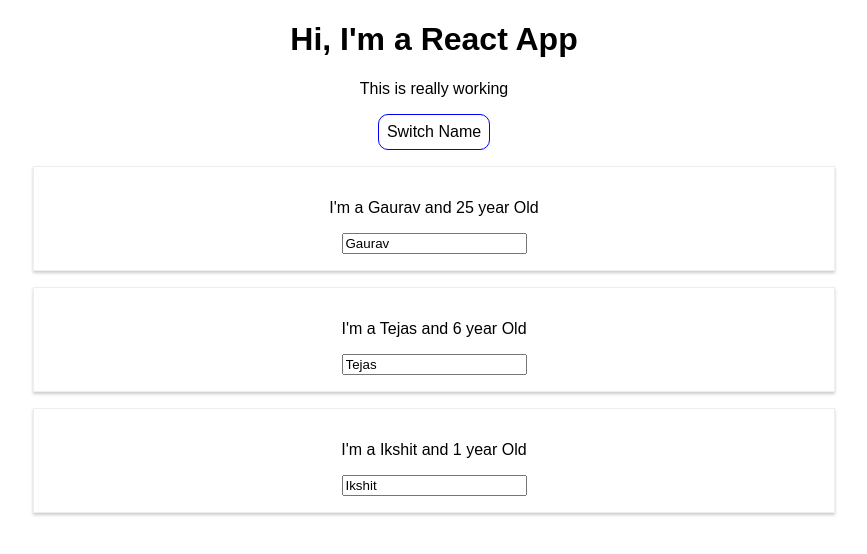
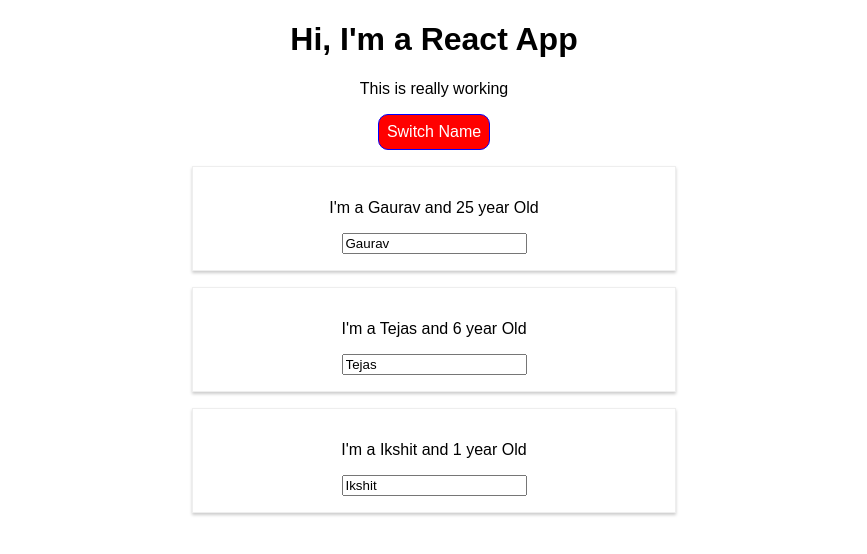
Before and after one commit to ergauravgoyal/react-complete-guide, a React (Create React App) app: page / in a window 1280 px wide. Both pictures are taken after a click on the button "Switch Name". Shown: the top 554 px of the page, without its empty margins (206-1073 px from the left). Built offline with nearby package versions, Linux system fonts and the light colour scheme.

Commit message:
Added all files till tut 64

```diff
--- a/package.json
+++ b/package.json
@@ -3,6 +3,7 @@
   "version": "0.1.0",
   "private": true,
   "dependencies": {
+    "radium": "^0.24.1",
     "react": "^16.4.1",
     "react-dom": "^16.4.1",
     "react-scripts": "1.1.4"
--- a/src/App.css
+++ b/src/App.css
@@ -1,3 +1,11 @@
 .App {
   text-align: center;
 }
+
+.red {
+  color: red;
+}
+
+.bold {
+  font-weight: bold;
+}
--- a/src/App.js
+++ b/src/App.js
@@ -1,4 +1,5 @@
 import React, { Component } from "react";
+import Radium, { StyleRoot } from "radium";
 import "./App.css";
 import Person from "./Person/Person";
 
@@ -45,12 +46,17 @@
   };
   render() {
     const style = {
-      backgroundColor: "white",
+      backgroundColor: "green",
       font: "inherit",
+      color: "white",
       border: "1px solid blue",
       padding: "8px",
       borderRadius: "10px 10px",
-      cursor: "pointers"
+      cursor: "pointers",
+      ":hover": {
+        backgroundColor: "lightgreen",
+        color: "black"
+      }
     };
 
     let persons = null;
@@ -71,20 +77,34 @@
           })}
         </div>
       );
+      style.backgroundColor = "red";
+      style[":hover"] = {
+        backgroundColor: "salmon",
+        color: "black"
+      };
+    }
+    let classes = [];
+    if (this.state.persons.length <= 2) {
+      classes.push("red");
+    }
+    if (this.state.persons.length <= 1) {
+      classes.push("bold");
     }
     return (
+      <StyleRoot>
         <div className="App">
           <h1>Hi, I'm a React App</h1>
-        <p>This is really working</p>
+          <p className={classes}>This is really working</p>
           <button style={style} onClick={this.togglePersonHandler}>
             Switch Name
           </button>
           {persons}
         </div>
+      </StyleRoot>
     );
   }
 }
 
-export default App;
+export default Radium(App);
 
 // We can also use    <button onClick={this.switchNameHandler.bind(this,"Gaurav Goyal")}>
--- a/src/Person/Person.css
+++ b/src/Person/Person.css
@@ -6,3 +6,9 @@
   padding: 16px;
   text-align: center;
 }
+
+/* @media (min-width: 500px) {
+  .Person {
+    width: 450px;
+  }
+} */
--- a/src/Person/Person.js
+++ b/src/Person/Person.js
@@ -1,8 +1,14 @@
 import React from "react";
+import Radium from "radium";
 import "./Person.css";
 const person = props => {
+  const style = {
+    "@media(min-width:500px)": {
+      width: "450px"
+    }
+  };
   return (
-    <div className="Person">
+    <div className="Person" style={style}>
       <p onClick={props.click}>
         I'm a {props.name} and {props.age} year Old
       </p>
@@ -12,4 +18,4 @@
   );
 };
 
-export default person;
+export default Radium(person);
```
Also changed, not shown: 1 other file (tests, documents, lock files or other folders). Lines whose indentation alone changed are shown as unchanged.
